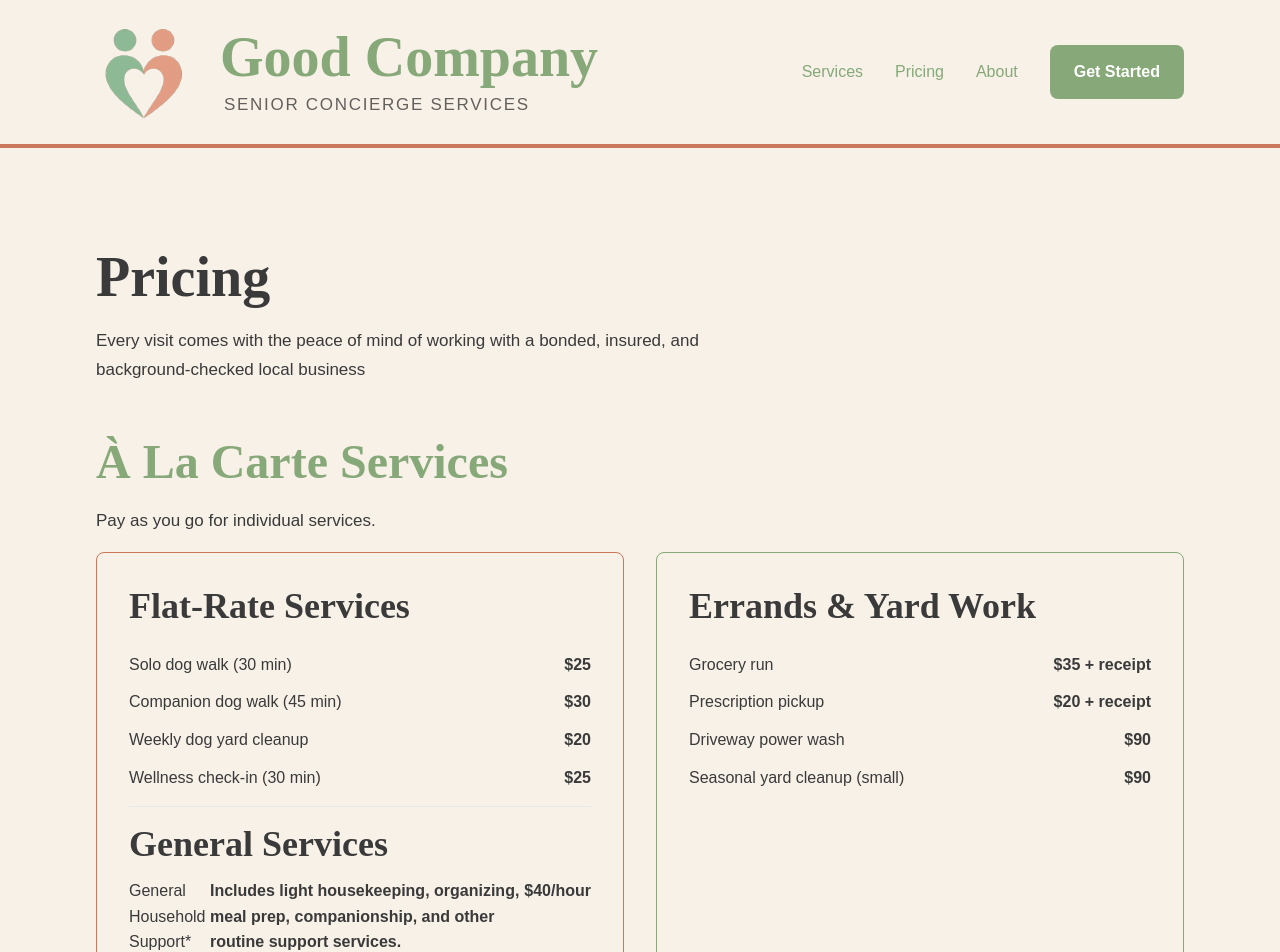
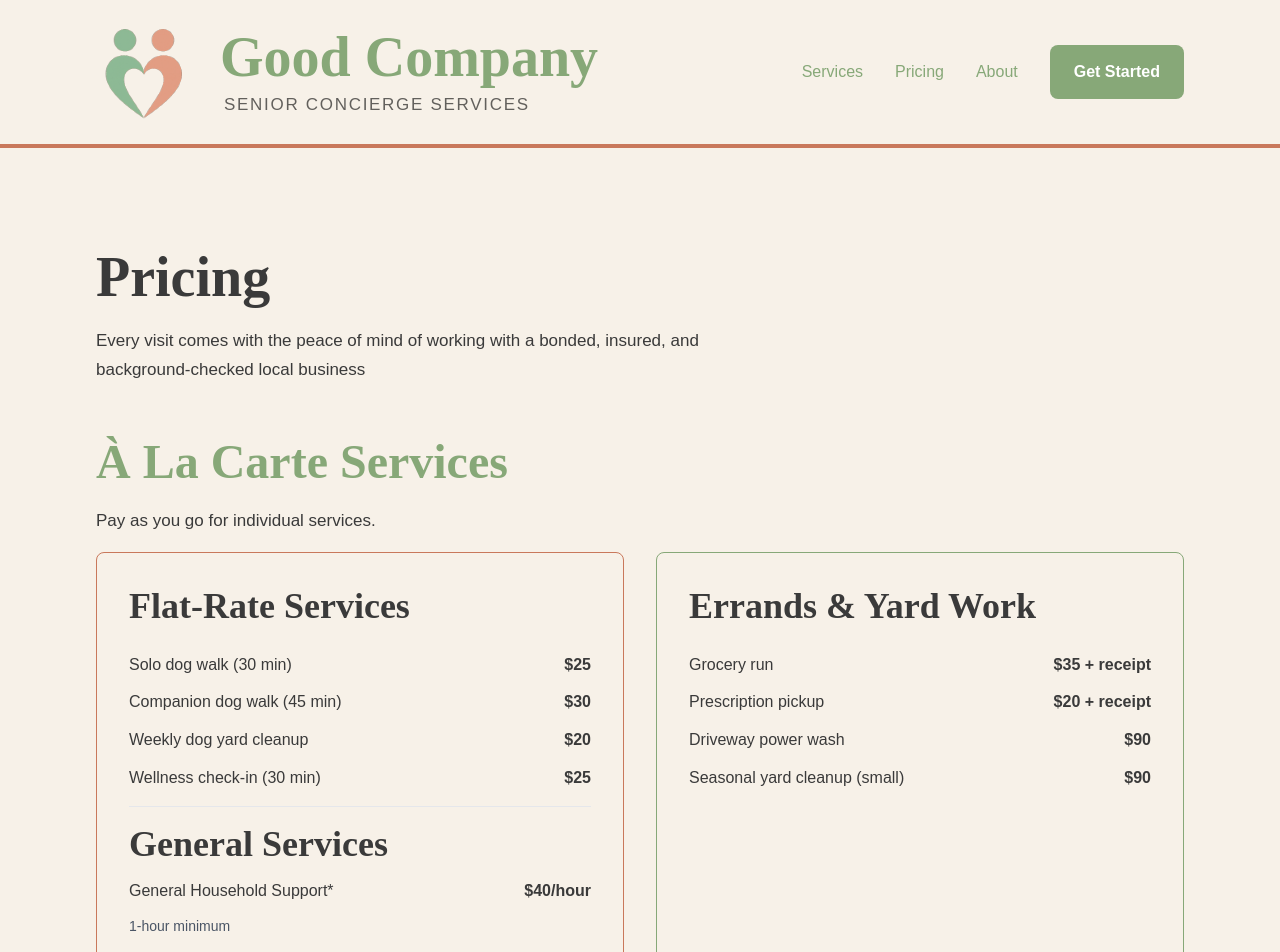
Before and after one commit to GoodCompanySCS/goodcompany-scs, a Next.js app: page /pricing in a window 1280 px wide. Shown: the top 952 px of the page. Built offline with nearby package versions, Linux system fonts and the light colour scheme.

Commit message:
Update page.tsx

```diff
--- a/app/pricing/page.tsx
+++ b/app/pricing/page.tsx
@@ -40,7 +40,6 @@ export default function Pricing() {
         </li>
         <li className="flex justify-between">
           <span>General Household Support*</span>
-          <span className="font-semibold">Includes light housekeeping, organizing, meal prep, companionship, and other routine support services.</span>
           <span className="font-semibold">$40/hour</span>
         </li>
         <li className="text-sm text-gray-600">1-hour minimum</li>
```
